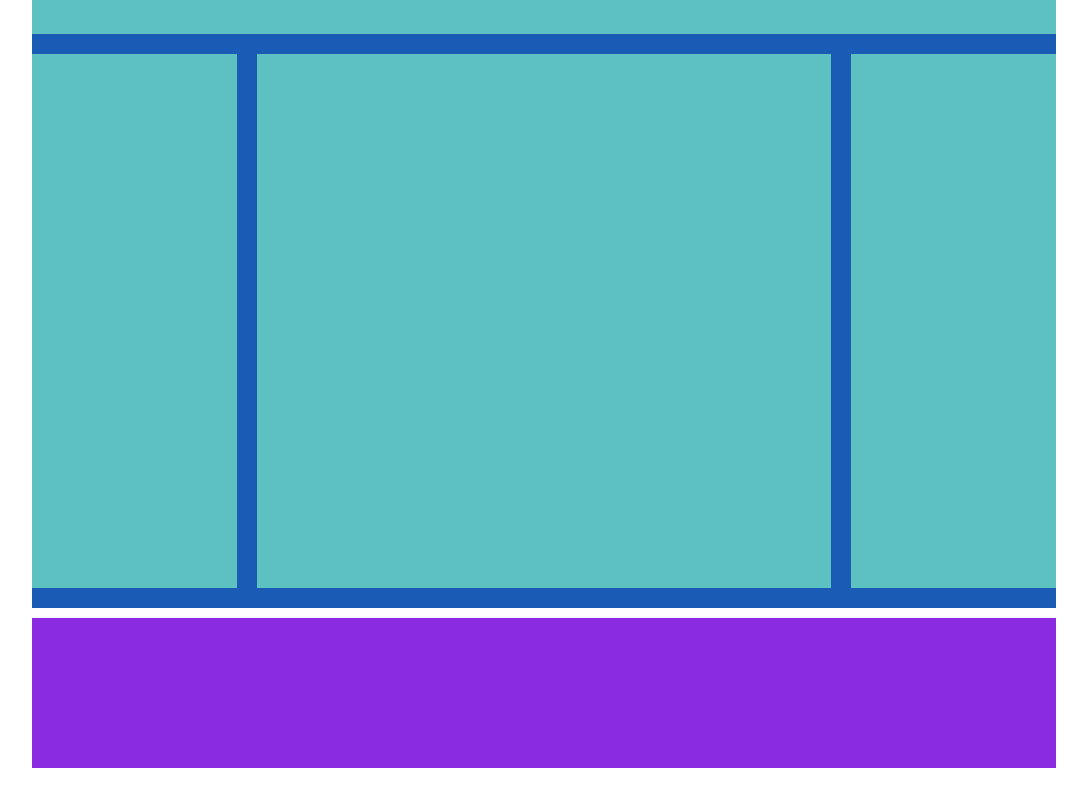
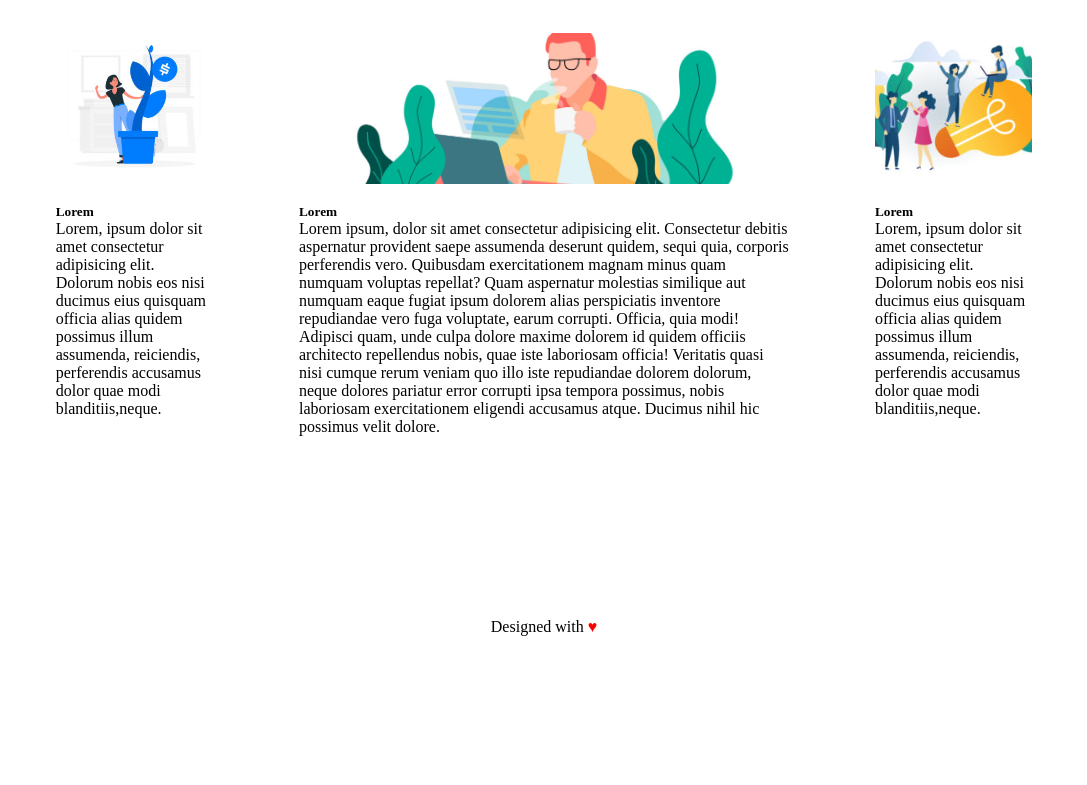
Before and after one commit to GiulianoCretella/htmlcss-struttura-wp, a plain HTML site: page index.html in a window 1280 px wide. Shown: the part 697-1482 px from the top of the page, without its empty margins (96-1183 px from the left). Drawn offline with Linux system fonts and the light colour scheme.

Commit message:
index:layout completo

```diff
--- a/css/style.css
+++ b/css/style.css
@@ -19,6 +19,7 @@
 }
 img{
     width: 100%;
+    height: 100%;
 }
 /* header */
 header{
@@ -72,21 +73,51 @@ li{
 main{
     width: 100%;
     height: 45%;
-    background-color: rgb(26, 91, 182);
-    margin: 10px 0;
 }
 
 .main-title{
     width: 100%;
-    height: 15%;
-    background-color: rgb(94, 193, 193);
+    margin-top: 20px;
 }
 
 .box{
     width: 20%;
     height:calc(85% - 40px);
-    background-color:rgb(94, 193, 193);
     margin: 20px 0;
+    padding: 15px;
+}
+
+.img{
+    width: 90%;
+    height: 30%;
+    margin: 0 auto;
+    border-radius: 10px;
+
+}
+.side-center{
+     background-image: url(../img/banner-2.jpg);
+     background-size: cover;
+     background-position: 5%;
+     vertical-align: middle;
+}
+
+.box-text{
+    width: 90%;
+    margin: 20px auto;
+}
+
+
+.side-left{
+    background-image: url(../img/img-1.jpg);
+    background-size: cover;
+    vertical-align: middle;
+}
+
+.side-right{
+    background-image: url(../img/img-3.jpg);
+    background-size: cover;
+    background-position: center;
+    vertical-align: middle;
 }
 
 .left{
@@ -98,23 +129,20 @@ main{
 
 .main-text{
     width: calc(100% - 40% - 40px);
+    float: left;
+    padding: 15px;
     height: calc(85% - 40px);
-    background-color: rgb(94, 193, 193);
-    float: left;
+
     margin: 20px;
 
 }
 
-
-
-
-
-
-
+#heart{
+    color: red;
+}
 
 /* footer */
 footer{
     width: 100%;
-    height: 10%;
-    background-color: blueviolet;
+   text-align: center;
 }
--- a/index.html
+++ b/index.html
@@ -45,20 +45,41 @@
         <!-- blocco main con 4 contenitori di cui 2 float -->
         <main class="clearfix">
             <div class="main-title">
+                <h1>Leadership</h1>
+                <span>Fertenum urna a libero tempus</span>
             </div>
             <div class="box left">
+                <div class="img side-left">
+                </div>
+                <div class="box-text">
+                    <h5>Lorem</h5>
+                    <span>Lorem, ipsum dolor sit amet consectetur adipisicing elit. Dolorum nobis eos nisi ducimus eius quisquam officia alias quidem possimus illum assumenda, reiciendis, perferendis accusamus dolor quae modi blanditiis,neque.</span>
+                </div>
+
             </div>
             <div class="main-text">
+                <div class="img side-center">
+                </div>
+                <div class="box-text">
+                    <h5>Lorem</h5>
+                    <span>Lorem ipsum, dolor sit amet consectetur adipisicing elit. Consectetur debitis aspernatur provident saepe assumenda deserunt quidem, sequi quia, corporis perferendis vero. Quibusdam exercitationem magnam minus quam numquam voluptas repellat? Quam aspernatur molestias similique aut numquam eaque fugiat ipsum dolorem alias perspiciatis inventore repudiandae vero fuga voluptate, earum corrupti. Officia, quia modi! Adipisci quam, unde culpa dolore maxime dolorem id quidem officiis architecto repellendus nobis, quae iste laboriosam officia! Veritatis quasi nisi cumque rerum veniam quo illo iste repudiandae dolorem dolorum, neque dolores pariatur error corrupti ipsa tempora possimus, nobis laboriosam exercitationem eligendi accusamus atque. Ducimus nihil hic possimus velit dolore.</span>
+                </div>
             </div>
             <div class="box right">
+                <div class="img side-right">
+                </div>
+                <div class="box-text">
+                    <h5>Lorem</h5>
+                    <span>Lorem, ipsum dolor sit amet consectetur adipisicing elit. Dolorum nobis eos nisi ducimus eius quisquam officia alias quidem possimus illum assumenda, reiciendis, perferendis accusamus dolor quae modi blanditiis,neque.</span>
+                </div>
             </div>
         </main>
         <!-- /blocco main con 4 contenitori di cui 2 float -->
 
         <!-- footer -->
         <footer>
-            <div>
-            </div>
+            <span>Designed with <span id="heart">&hearts;
+            </span>
         </footer>
         <!-- /footer -->
     </div>
```
